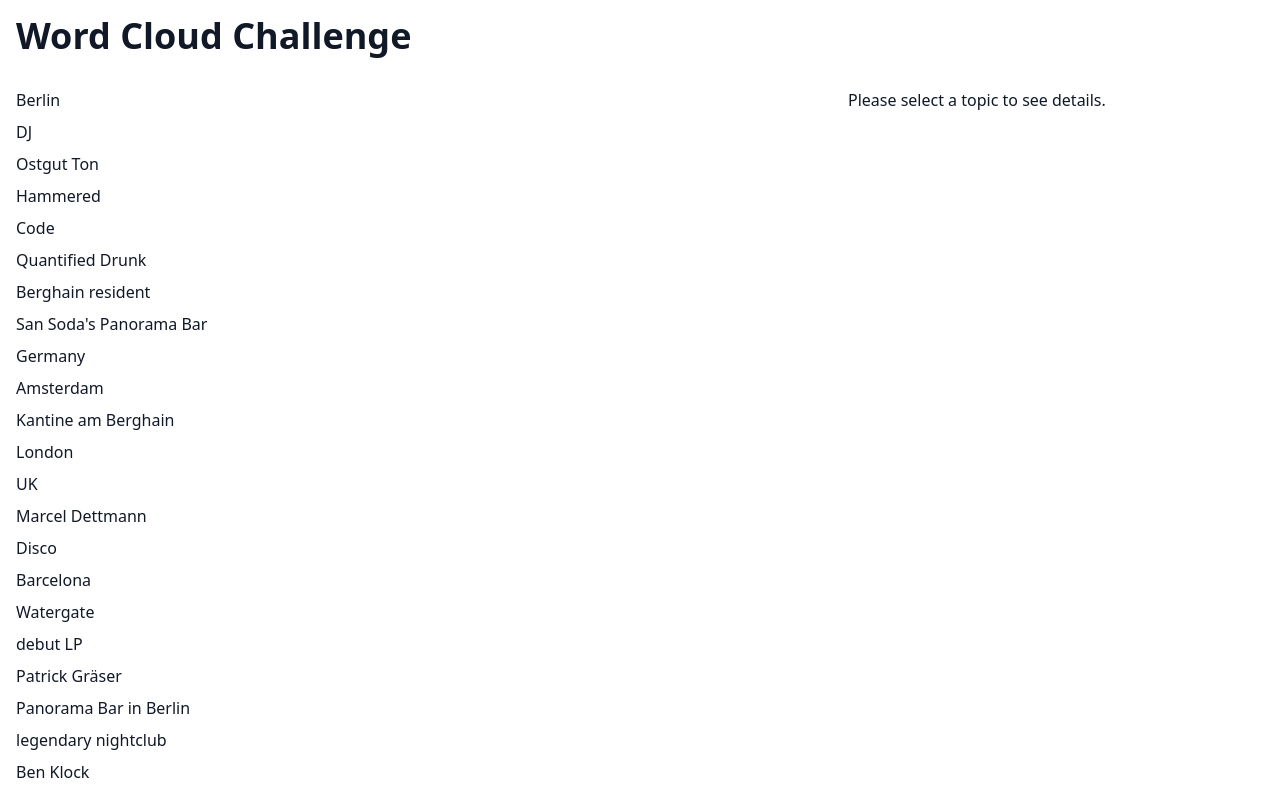
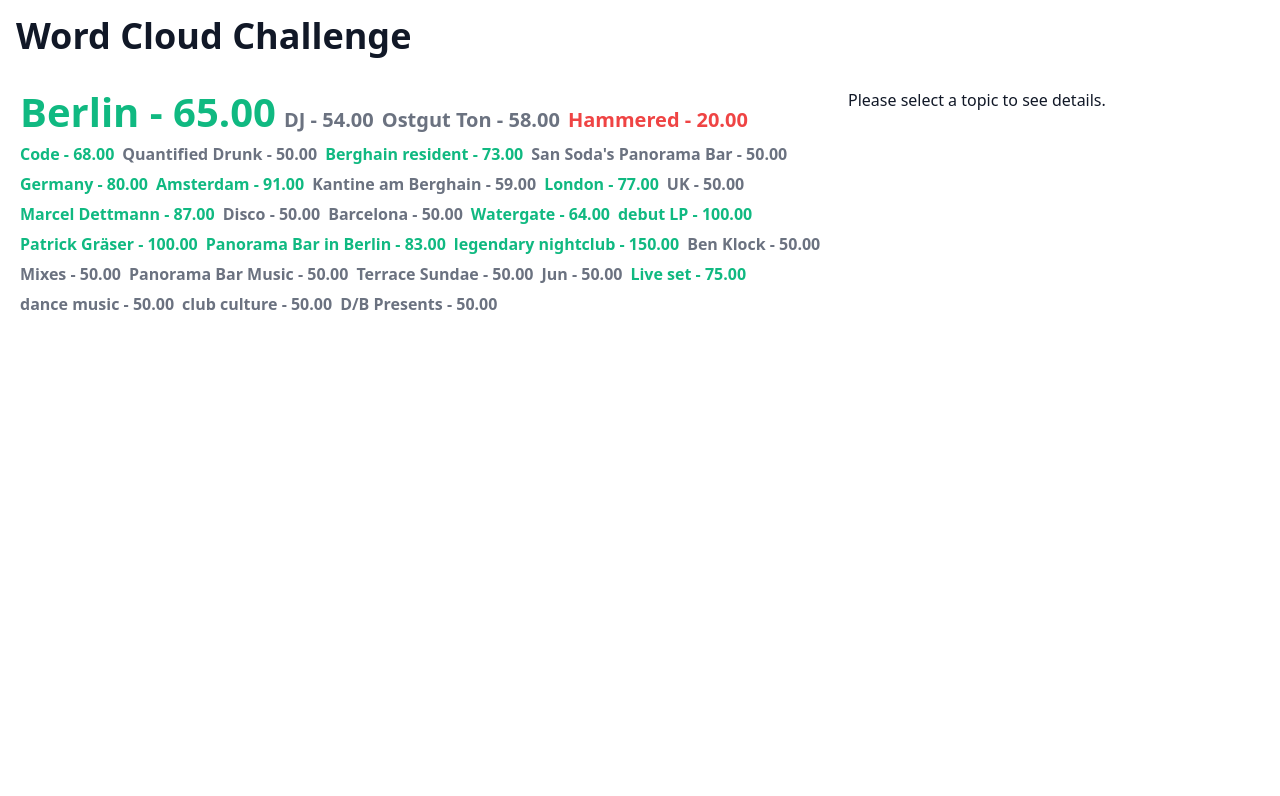
Before and after one commit to A-Cdeveloper/Word-Cloud, a React (Vite) app: page / in a window 1280 px wide. Shown: the top 796 px of the page. Built offline with nearby package versions, Linux system fonts and the light colour scheme.

Commit message:
implement word styling and interaction - temp - Add font size scaling based on volume - Add sentiment-based color coding

```diff
--- a/src/components/Word.tsx
+++ b/src/components/Word.tsx
@@ -1,24 +1,32 @@
+import { fontSizeClasses } from "../constants/fontSizes";
+import { useTopicsStore } from "../store/topicsStore";
 import type { Topic } from "../types";
-import { useTopicsStore } from "../store/topicsStore";
+import { getColorBySentiment } from "../utils/getColorBySentiment";
+import { scaleFontSize } from "../utils/scaleFontSize";
 
 const Word = ({ topic }: { topic: Topic }) => {
   const setSelectedTopic = useTopicsStore((state) => state.setSelectedTopic);
+  const minVolume = useTopicsStore((state) => state.minVolume);
+  const maxVolume = useTopicsStore((state) => state.maxVolume);
 
   const handleClick = () => {
     setSelectedTopic(topic);
   };
 
+  const fontSizeClass = scaleFontSize(topic.volume, minVolume, maxVolume);
+  const colorClass = getColorBySentiment(topic.sentimentScore);
+
   return (
     <li
       onClick={handleClick}
-      className="cursor-pointer hover:text-blue-600"
+      className={`inline-block px-1 cursor-pointer font-semibold scale-100 hover:scale-105 transition-all duration-300 ${fontSizeClasses[fontSizeClass]} ${colorClass}`}
       role="button"
       tabIndex={0}
       onKeyDown={(e) => {
         if (e.key === "Enter" || e.key === " ") handleClick();
       }}
     >
-      {topic.label}
+      {topic.label} - {topic.sentimentScore.toFixed(2)}
     </li>
   );
 };
```
